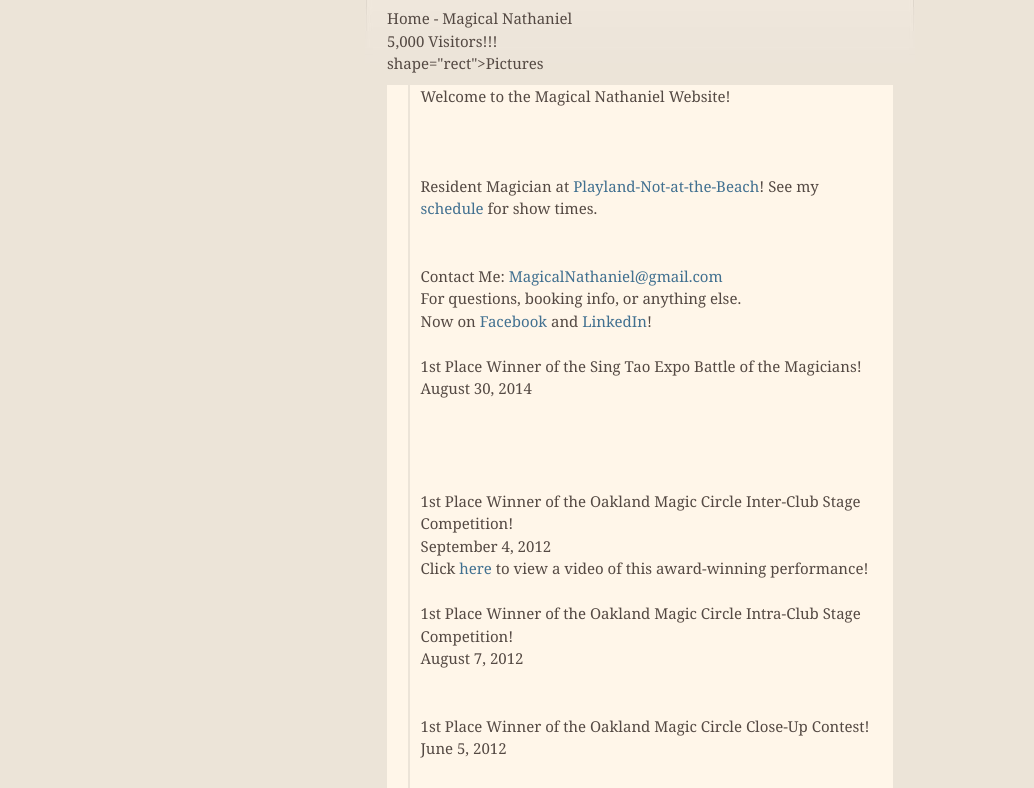
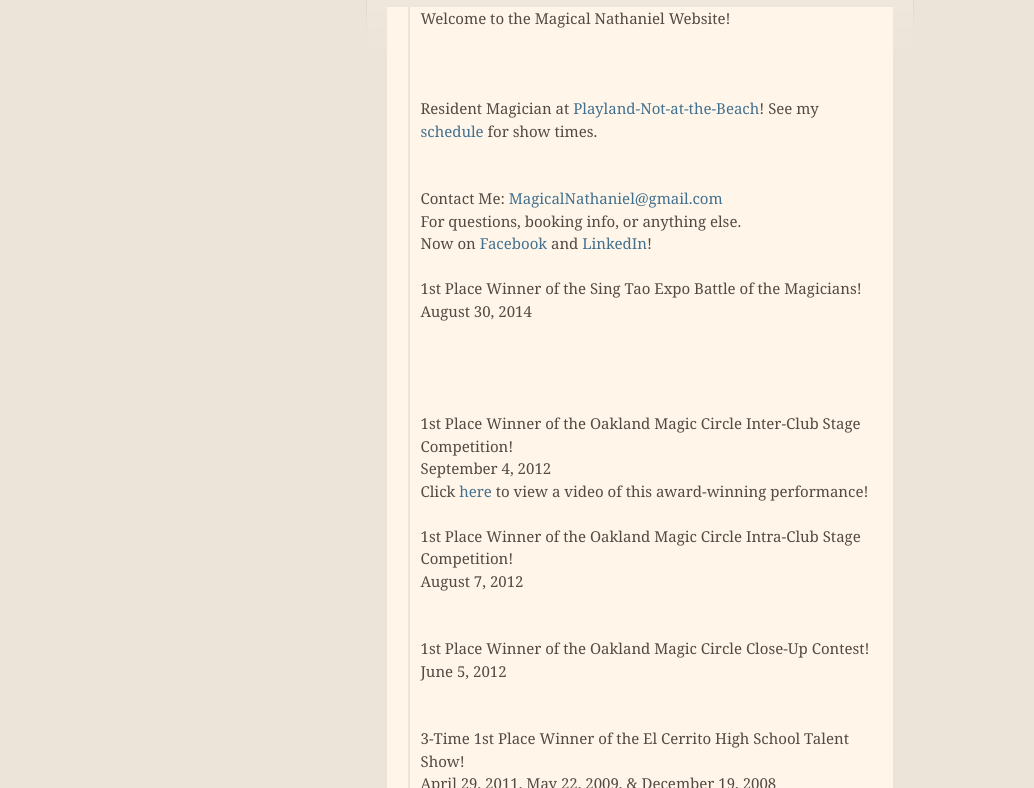
Before and after one commit to magicnath/MagicalNathaniel.github.io, a plain HTML site: page index.html in a window 1280 px wide. Shown: the part 263-1051 px from the top of the page, without its empty margins (0-1034 px from the left). Drawn offline with nearby package versions, Linux system fonts and the light colour scheme.

Commit message:
Create gh-pages branch via GitHub

```diff
--- a/index.html
+++ b/index.html
@@ -51,9 +51,8 @@
 
 <p></p>
 
-   Home - Magical Nathaniel<div id="container"><div id="header">
-<div id="key_visual">
-<div id="slogan">5,000 Visitors!!!</div> shape="rect"&gt;Pictures</div>
+    <div id="container"><div id="header">
+<div id="key_visual"></div>
 <div id="main_container"><table id="layout_table"><tr>
 <td colspan="1" id="sub_nav_column" rowspan="1"><div id="left_column_container"><div id="sub_container1"></div></div></td>
 <td colspan="1" id="content_column" rowspan="1"><div id="sub_container2"><div id="content_container"><div>
```
Also changed, not shown: params.json (+1 -1 lines).
